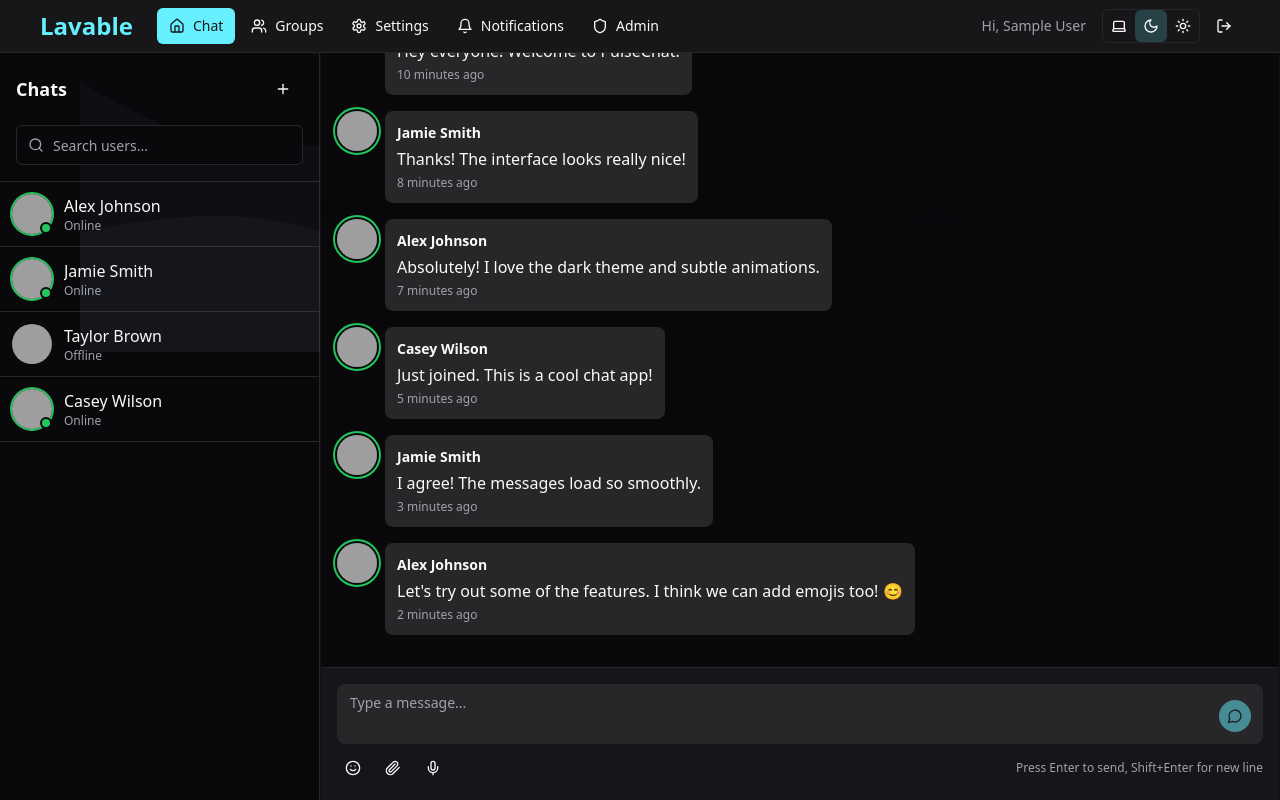
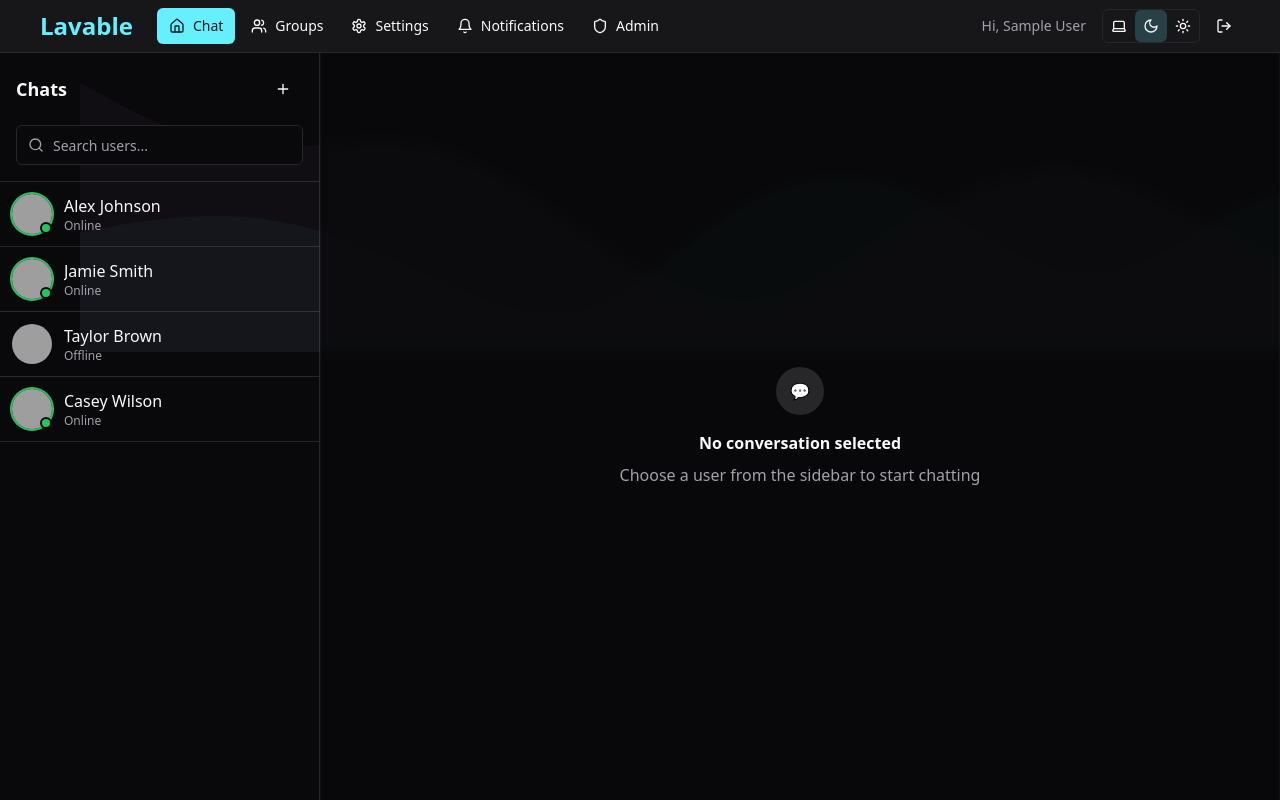
Before and after one commit to Goal651/VynqTalk, a React (Vite) app: page / in a window 1280 px wide. Built offline with nearby package versions, Linux system fonts and the light colour scheme; sample sign-in values are in the browser's storage; grey boxes are pictures that could not be loaded.

Commit message:
Fix: Chat user switching
Implement user switching functionality in the chat interface.

```diff
--- a/src/components/ChatSidebar.tsx
+++ b/src/components/ChatSidebar.tsx
@@ -10,9 +10,10 @@ import { CallPreview } from "./CallPreview";
 interface ChatSidebarProps {
   users: User[];
   onUserClick: (user: User) => void;
+  activeChat?: User | null;
 }
 
-export const ChatSidebar = ({ users, onUserClick }: ChatSidebarProps) => {
+export const ChatSidebar = ({ users, onUserClick, activeChat }: ChatSidebarProps) => {
   const [searchTerm, setSearchTerm] = useState("");
   const [callType, setCallType] = useState<"audio" | "video" | null>(null);
   const [callingUser, setCallingUser] = useState<User | null>(null);
@@ -50,7 +51,9 @@ export const ChatSidebar = ({ users, onUserClick }: ChatSidebarProps) => {
         {filteredUsers.map((user) => (
           <div
             key={user.id}
-            className="flex items-center p-3 hover:bg-muted/50 cursor-pointer border-b border-border"
+            className={`flex items-center p-3 hover:bg-muted/50 cursor-pointer border-b border-border group ${
+              activeChat?.id === user.id ? "bg-muted/50 border-l-4 border-l-primary" : ""
+            }`}
             onClick={() => onUserClick(user)}
           >
             <div className="relative">
@@ -65,7 +68,7 @@ export const ChatSidebar = ({ users, onUserClick }: ChatSidebarProps) => {
             <div className="ml-3 flex-1 overflow-hidden">
               <div className="font-medium">{user.name}</div>
               <div className="text-xs text-muted-foreground truncate">
-                {user.isOnline ? "Online" : "Offline"}
+                {activeChat?.id === user.id ? "Active chat" : user.isOnline ? "Online" : "Offline"}
               </div>
             </div>
             <div className="flex space-x-1">
--- a/src/components/ChatView.tsx
+++ b/src/components/ChatView.tsx
@@ -27,21 +27,28 @@ export const ChatView = ({ onMessageDelete, onMessageEdit }: ChatViewProps) => {
   const [messageToDelete, setMessageToDelete] = useState<string | null>(null);
   const [messageToEdit, setMessageToEdit] = useState<Message | null>(null);
   const [editedContent, setEditedContent] = useState("");
+  const [activeChat, setActiveChat] = useState<User | null>(null);
 
   const handleSendMessage = (content: string) => {
-    if (!user) return;
+    if (!user || !activeChat) return;
 
     const newMessage: Message = {
       id: `m${Date.now()}`,
       userId: user.id,
       content: content,
       timestamp: new Date(),
+      chatWithUserId: activeChat.id,
     };
     setMessages([...messages, newMessage]);
   };
 
-  const handleUserClick = (user: User) => {
-    setSelectedUser(user);
+  const handleUserClick = (clickedUser: User) => {
+    setActiveChat(clickedUser);
+    setShowUserInfo(false);
+  };
+
+  const handleUserAvatarClick = (clickedUser: User) => {
+    setSelectedUser(clickedUser);
     setShowUserInfo(true);
   };
 
@@ -78,21 +85,60 @@ export const ChatView = ({ onMessageDelete, onMessageEdit }: ChatViewProps) => {
     }
   };
 
+  // Filter messages for the active chat
+  const filteredMessages = activeChat
+    ? messages.filter(message =>
+        (message.userId === user?.id && message.chatWithUserId === activeChat.id) ||
+        (message.userId === activeChat.id && (!message.chatWithUserId || message.chatWithUserId === user?.id))
+      )
+    : [];
+
   return (
     <div className="flex h-full relative">
       <LineWave className="absolute inset-0 opacity-10" />
-      <ChatSidebar users={users} onUserClick={handleUserClick} />
+      <ChatSidebar
+        users={users}
+        onUserClick={handleUserClick}
+        activeChat={activeChat}
+      />
       <div className="flex-1 flex flex-col h-full border-l border-r border-border/30 bg-background/80 backdrop-blur-sm relative z-10">
+        {activeChat ? (
+          <>
+            <div className="p-4 border-b border-border bg-card/50 backdrop-blur">
+              <div className="flex items-center gap-3">
+                <div className="h-8 w-8 rounded-full bg-primary/10 flex items-center justify-center">
+                  <span className="text-sm font-medium">{activeChat.name.substring(0, 2).toUpperCase()}</span>
+                </div>
+                <div>
+                  <h2 className="font-semibold">{activeChat.name}</h2>
+                  <p className="text-xs text-muted-foreground">
+                    {activeChat.isOnline ? "Online" : "Offline"}
+                  </p>
+                </div>
+              </div>
+            </div>
             <div className="flex-1 overflow-y-auto">
               <MessageList
-            messages={messages}
+                messages={filteredMessages}
                 users={users}
-            onUserAvatarClick={handleUserClick}
+                onUserAvatarClick={handleUserAvatarClick}
                 onDeleteMessage={handleDeleteMessage}
                 onEditMessage={handleEditMessage}
               />
             </div>
             <MessageInput onSendMessage={handleSendMessage} currentUser={user || undefined} />
+          </>
+        ) : (
+          <div className="flex-1 flex items-center justify-center">
+            <div className="text-center">
+              <div className="h-12 w-12 rounded-full bg-muted mx-auto mb-4 flex items-center justify-center">
+                <span className="text-muted-foreground">💬</span>
+              </div>
+              <h3 className="font-semibold mb-2">No conversation selected</h3>
+              <p className="text-muted-foreground">Choose a user from the sidebar to start chatting</p>
+            </div>
+          </div>
+        )}
       </div>
 
       {showUserInfo && selectedUser && (
--- a/src/types.ts
+++ b/src/types.ts
@@ -2,11 +2,9 @@
 export interface User {
   id: string;
   name: string;
+  email?: string;
   avatar: string;
   isOnline: boolean;
-  status?: string;
-  lastSeen?: Date;
-  email?: string;
 }
 
 export interface Message {
@@ -15,26 +13,15 @@ export interface Message {
   content: string;
   timestamp: Date;
   isEdited?: boolean;
-  attachments?: string[];
-  reactions?: Reaction[];
-}
-
-export interface Reaction {
-  userId: string;
-  emoji: string;
+  chatWithUserId?: string; // Added to track which user this message is for
 }
 
 export interface Group {
   id: string;
   name: string;
+  description: string;
   avatar: string;
-  members: string[]; // Array of user IDs
-  createdBy: string; // User ID of creator
+  members: User[];
   createdAt: Date;
-  description?: string;
+  isPrivate: boolean;
 }
-
-export interface AuthUser {
-  email: string;
-  password: string;
-}
```
Lines whose indentation alone changed are shown as unchanged.
